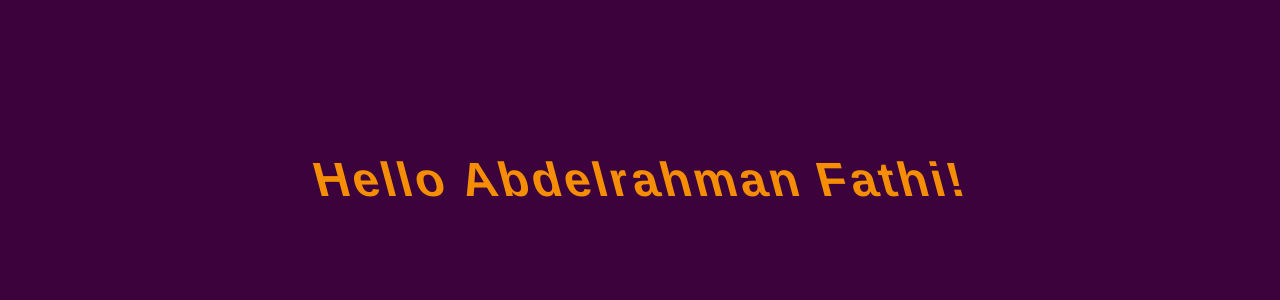
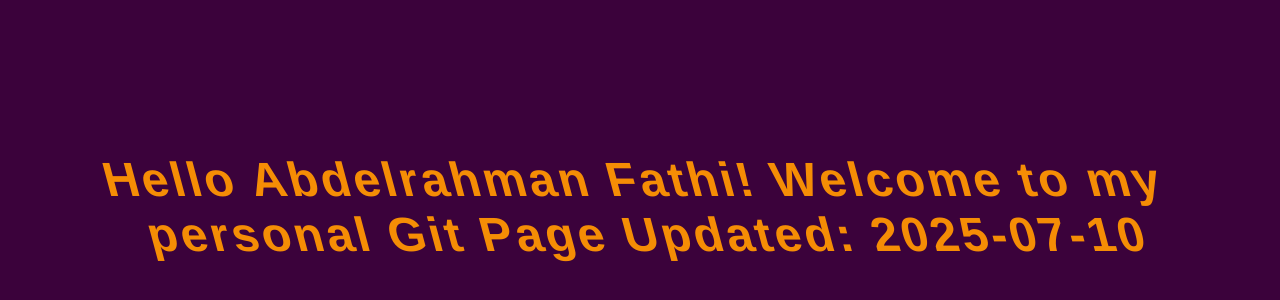
Before and after one commit to ahmedfathyradwan/Gitting, a plain HTML site: page index.html in a window 1280 px wide. Shown: the part 80-380 px from the top of the page. Drawn offline with Linux system fonts and the light colour scheme.

Commit message:
إضافة ميزة جديدة

```diff
--- a/index.html
+++ b/index.html
@@ -10,6 +10,8 @@
 <body>
     <h1 class="h">
         Hello Abdelrahman Fathi!
+        <span class="subh">Welcome to my personal Git Page</span>
+        <span class="date">Updated: 2025-07-10</span>
     </h1>
 </body>
 </html>
```
